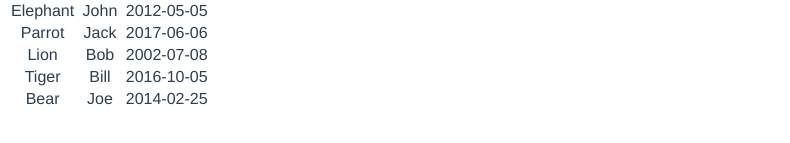
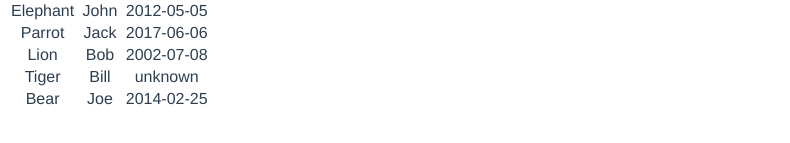
Before and after one commit to milnikola81/zoo, a Vue app: page / in a window 1280 px wide. Shown: the part 367-510 px from the top of the page, without its empty margins (0-790 px from the left). Built offline with nearby package versions, Linux system fonts and the light colour scheme.

Commit message:
finished no.2

```diff
--- a/src/components/AnimalList.vue
+++ b/src/components/AnimalList.vue
@@ -11,7 +11,8 @@
               <tr v-for="(animal, key) in animals" :key="key">
                   <td>{{animal.species}}</td>
                   <td>{{animal.name}}</td>
-                  <td>{{animal.birth_date}}</td>
+                  <td v-if="typeof animal.birth_date === 'undefined' || animal.birth_date === ''">unknown</td>
+                  <td v-else>{{animal.birth_date}}</td>
               </tr>
           </tbody>
       </table>
@@ -28,7 +29,7 @@ export default {
               {species: "Elephant", name: "John", birth_date: "2012-05-05"},
               {species: "Parrot", name: "Jack", birth_date: "2017-06-06"},
               {species: "Lion", name: "Bob", birth_date: "2002-07-08"},
-              {species: "Tiger", name: "Bill", birth_date: "2016-10-05"},
+              {species: "Tiger", name: "Bill"},
               {species: "Bear", name: "Joe", birth_date: "2014-02-25"}
           ],
       }
```
